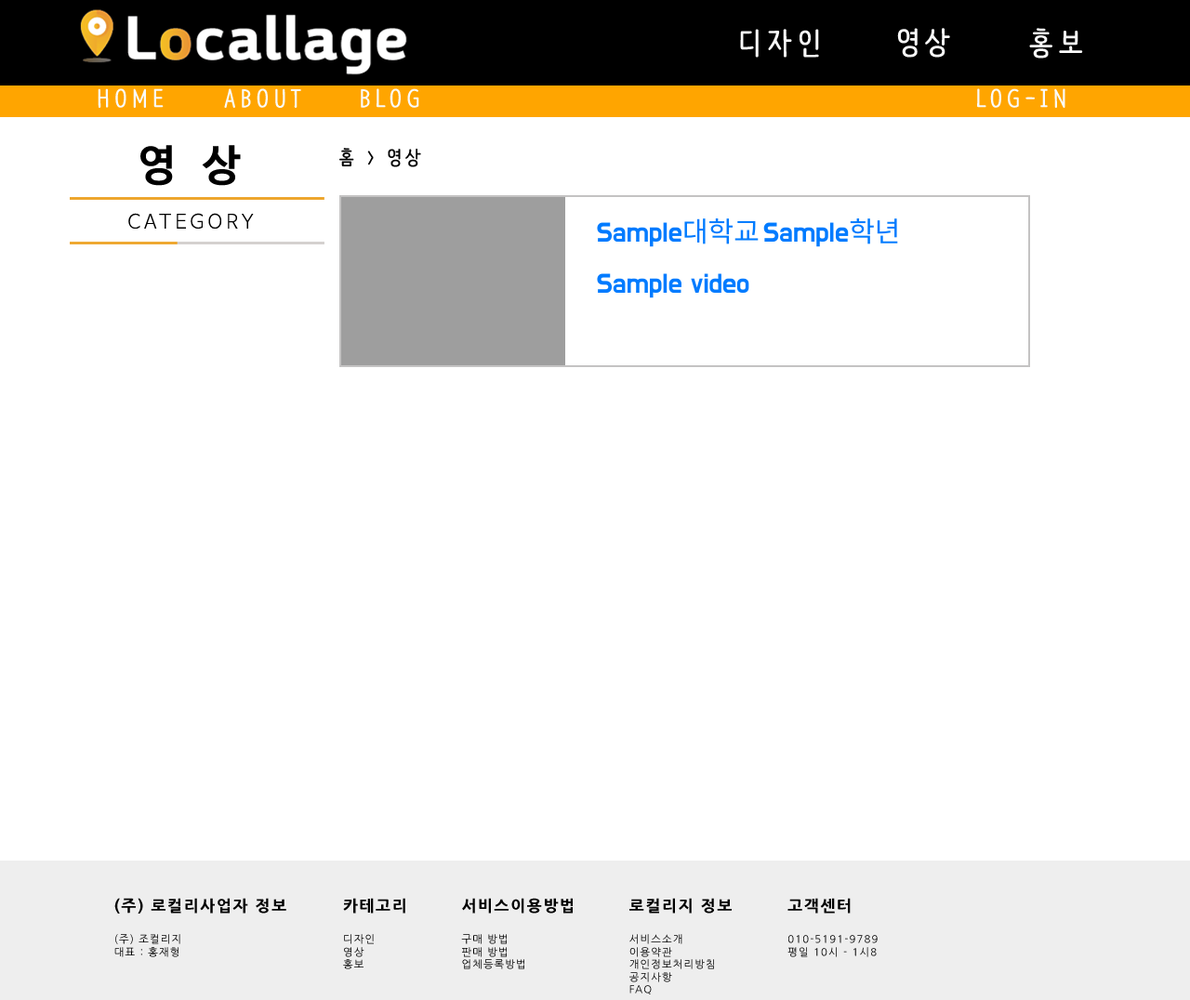
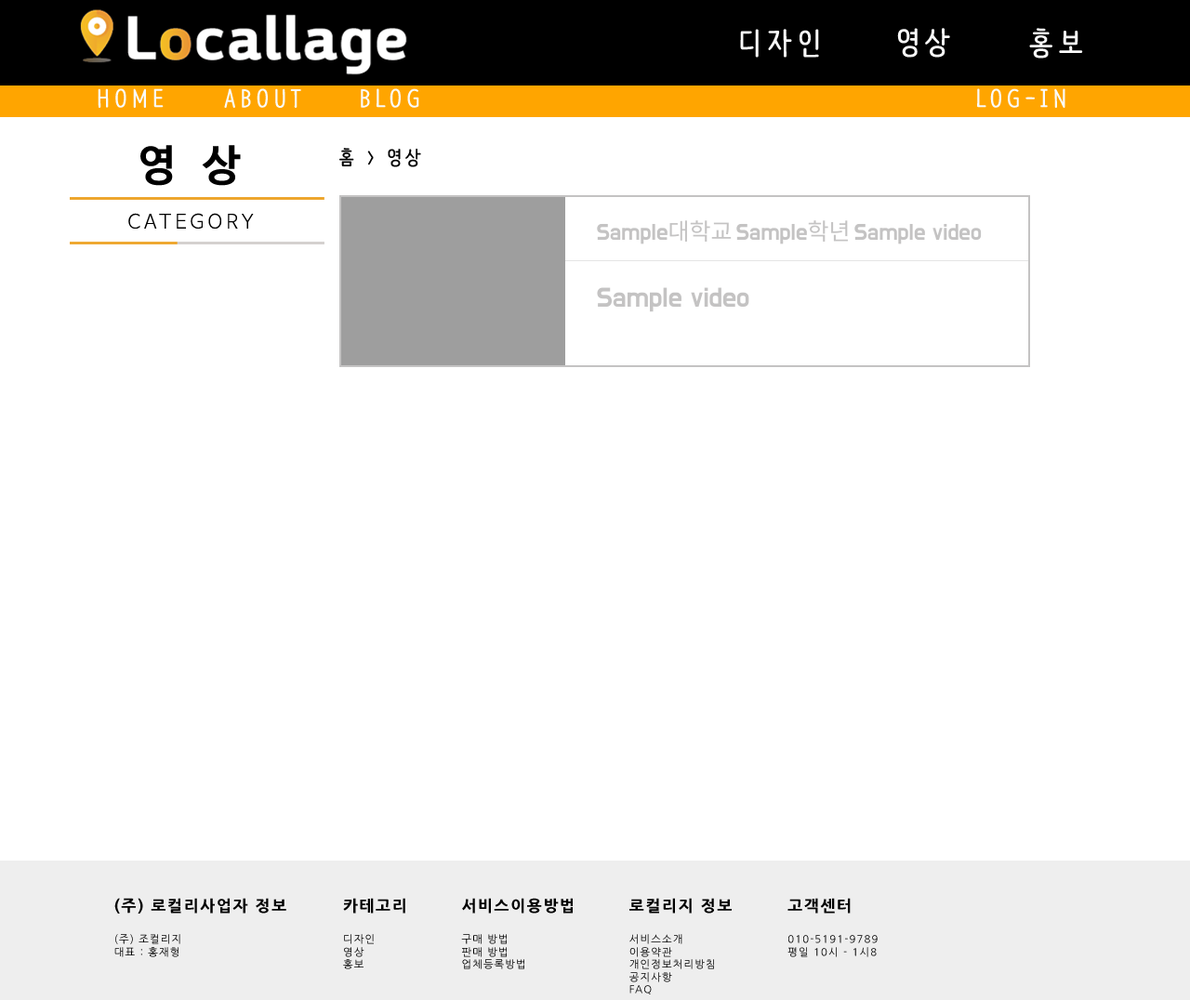
Before and after one commit to DJ-Yang/locallage, a Rails app: page /video in a window 1280 px wide. Shown: the whole page at 93% size. Run offline with Rails 7, Linux system fonts and the light colour scheme; tables that the repository leaves empty hold one stand-in row (values such as "Sample post"); style sheets or scripts are compiled from the project's sources; parts of the project's set-up code (start-up, migrations or seed data) failed here and were passed over; some libraries are stand-ins or nearby versions; grey boxes are pictures that could not be loaded.

Commit message:
extra error fix

```diff
--- a/app/assets/stylesheets/application.css
+++ b/app/assets/stylesheets/application.css
@@ -162,6 +162,7 @@ html, body {
 .index {
   min-height: 100%;
   padding-top: 30px;
+  padding-bottom: 100px;
 }
 
 .product-list {
@@ -173,6 +174,18 @@ html, body {
 .product-list a {
   width: 100%;
   display: inline;
+}
+
+.product-list a:link {
+  width: 100%;
+  display: inline;
+  color: rgb(196, 195, 195);
+}
+
+.product-list a:hover {
+  width: 100%;
+  display: inline;
+  color: rgb(196, 195, 195);
 }
 
 .product-list div {
@@ -206,16 +219,15 @@ html, body {
 }
 
 .index-university {
-  font-size: 30px;
-
+  font-size: 25px;
 }
 
 .index-grade {
-  font-size: 30px;
+  font-size: 25px;
 }
 
 .index-name {
-  font-size: 30px;
+  font-size: 25px;
 }
 
 .index-title {
--- a/app/views/freelancers/promotion.html.erb
+++ b/app/views/freelancers/promotion.html.erb
@@ -13,7 +13,7 @@
                         <tr>
                             <td><%= promotion.title %></td>
                             <td><%= promotion.category %></td>
-                            <td><%= promotion.blog %></td>
+                            <td><a herf="<%= promotion.blog %>"><%= promotion.blog %></a></td>
                             <td><a href="/promotion/<%= promotion.id %>/delete">삭제</a></td>
                         </tr>
                     </tbody>
--- a/app/views/freelancers/video.html.erb
+++ b/app/views/freelancers/video.html.erb
@@ -29,7 +29,9 @@
                                             <p>
                                                 <span class="index-university"><%= video.university %>대학교</span>
                                                 <span class="index-grade"><%= video.grade %>학년</span>
+                                                <span class="index-name"><%= video.name %></span>
                                             </p>
+                                            <hr>
                                             <p class="index-title">
                                                 <%= video.title %>
                                             </p>
--- a/app/views/freelancers/video_show.html.erb
+++ b/app/views/freelancers/video_show.html.erb
@@ -193,7 +193,7 @@
           <% @video_attachments.each do |p| %>
             <div class="portfolio-each">
               <% if p.portfolio_url.split('.')[-1] == ('mp4' or 'avi' or 'wmv') %>
-                <video width="500" height="500" controls>
+                <video  width="700" height="500" controls>
                   <source src="<%= p.portfolio_url %>">
                 </video>
               <% else %>
```
